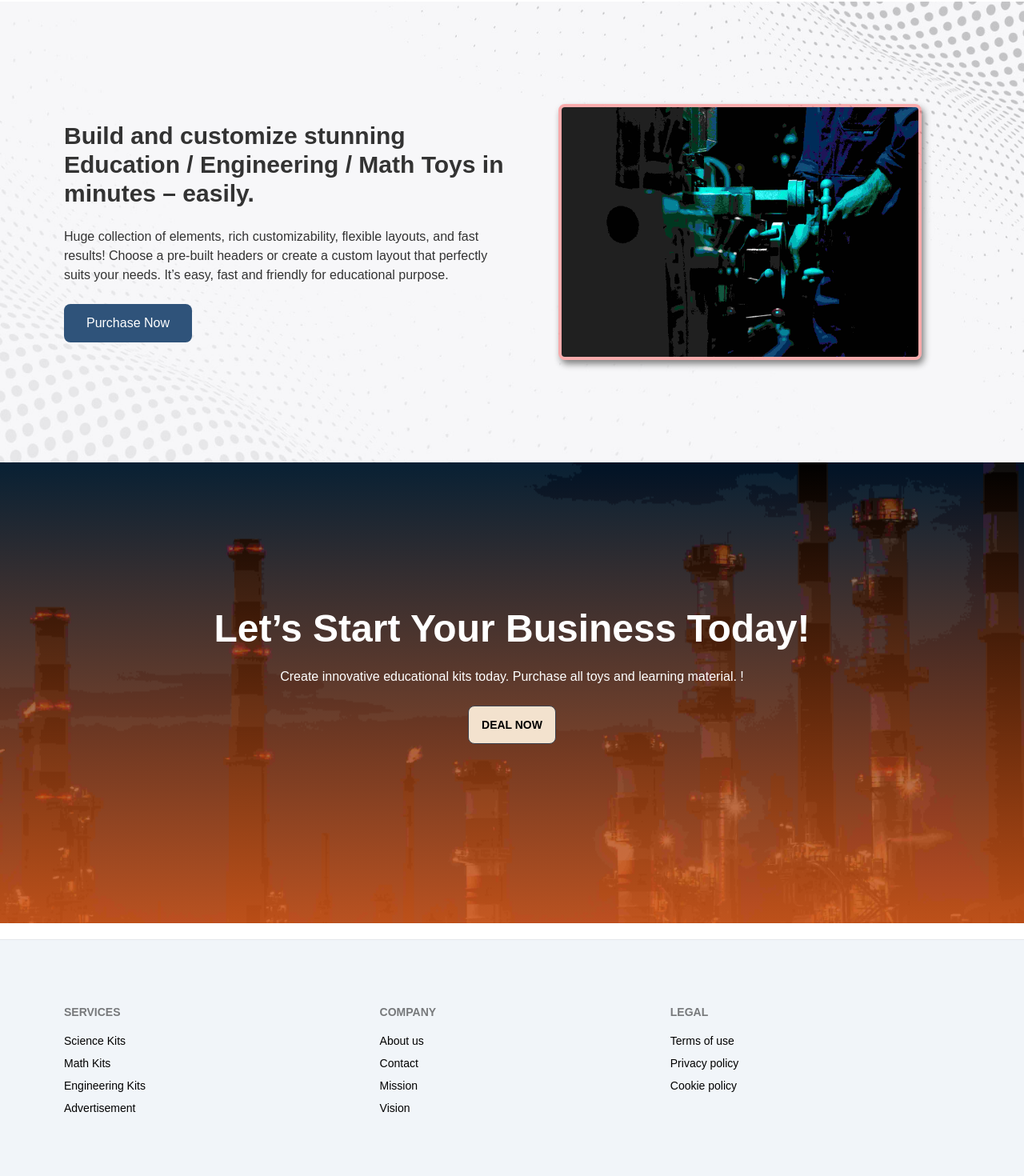
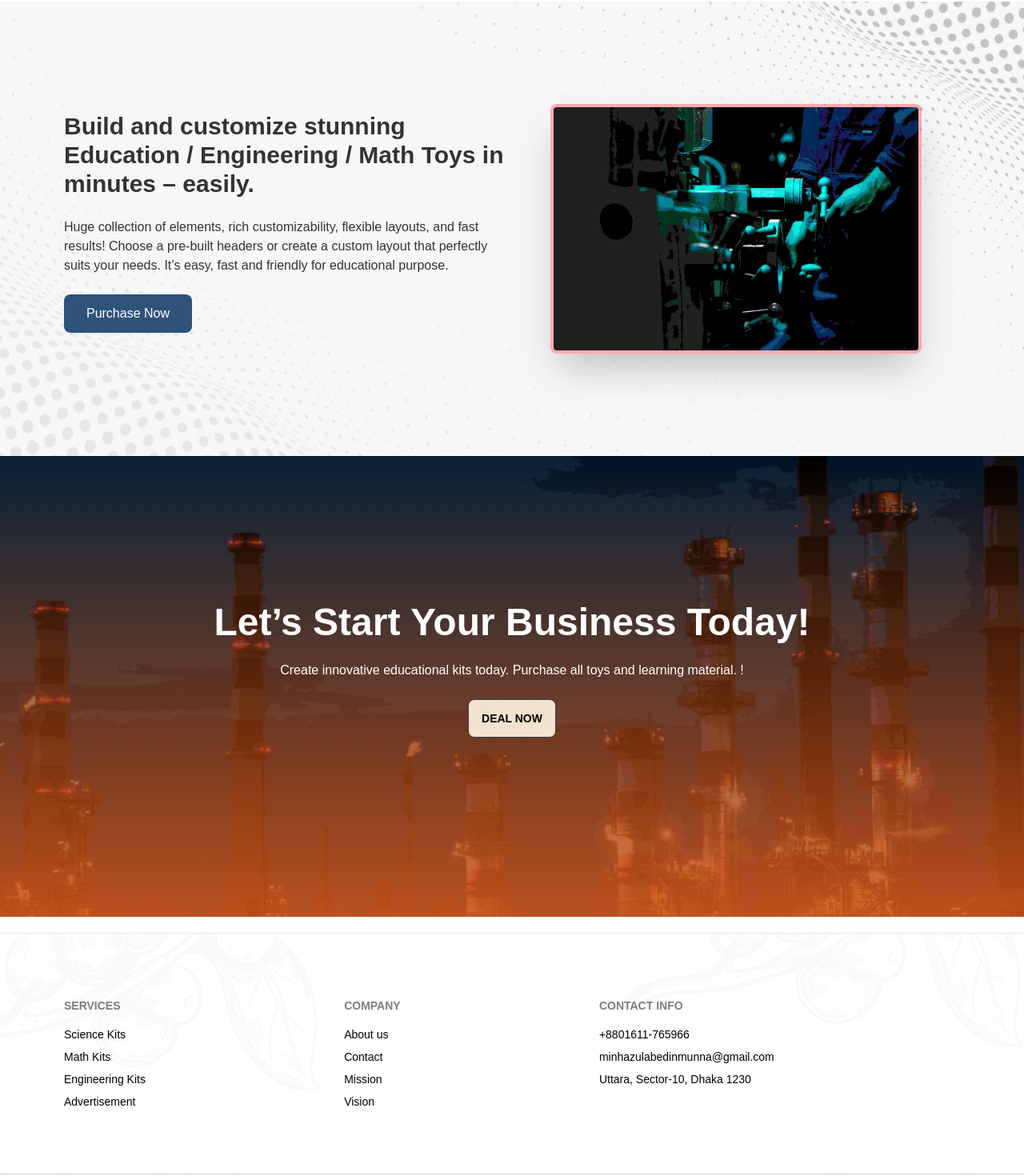
Before and after one commit to smmunna/b7a11-toy-marketplace-client-side-smmunna, a React (Vite) app in the folder learning-light-house-client/: page / in a window 1280 px wide. Shown: the part 1492-2962 px from the top of the page at 80% size. Built offline with nearby package versions, Linux system fonts and the light colour scheme; no server answers; a web font is replaced by a local one.

Commit message:
Update 4 no section

```diff
--- a/learning-light-house-client/src/components/Footer/Footer.css
+++ b/learning-light-house-client/src/components/Footer/Footer.css
@@ -4,10 +4,10 @@
     font-family: 'Mogra', cursive;
 }
 
-/*
+
 .footer{
-    background: url("../../assets/images/footer-bg.jpg");
+    background: url("../../assets/images/11.png");
     background-size: cover;
     background-repeat: no-repeat;
     background-position: center;
-} */
+}
--- a/learning-light-house-client/src/components/Footer/Footer.jsx
+++ b/learning-light-house-client/src/components/Footer/Footer.jsx
@@ -24,10 +24,10 @@ const Footer = () => {
                     <a className="link link-hover">Vision</a>
                 </div>
                 <div>
-                    <span className="footer-title">Legal</span>
-                    <a className="link link-hover">Terms of use</a>
-                    <a className="link link-hover">Privacy policy</a>
-                    <a className="link link-hover">Cookie policy</a>
+                    <span className="footer-title">Contact Info</span>
+                    <a href='tel:+8801611765966'>+8801611-765966</a>
+                    <p>minhazulabedinmunna@gmail.com</p>
+                    <p>Uttara, Sector-10, Dhaka 1230</p>
                 </div>
             </footer>
             <footer className="footer px-10 pt-5 border-t  text-black border-base-300">
--- a/learning-light-house-client/src/components/Header/Header.jsx
+++ b/learning-light-house-client/src/components/Header/Header.jsx
@@ -17,11 +17,23 @@ const Header = () => {
                     <li><ActiveLink to="/mytoys">My Toys</ActiveLink></li>
                 </>
                 :
-                <>
-
-                </>
+                <></>
         }
         <li><ActiveLink to="/blogs">Blogs</ActiveLink></li>
+        {
+            user ?
+                <>
+                    <>
+                        <div className="avatar mr-4 md:hidden">
+                            <div className=" w-10 rounded-full ring ring-primary ring-offset-base-100 ring-offset-2">
+                                <img src={user.photoURL} title={`${user?.displayName}`} />
+                            </div>
+                        </div>
+                    </>
+                </>
+                :
+                <></>
+        }
     </>
     return (
         <div className="navbar py-3 lg:px-20">
@@ -45,13 +57,13 @@ const Header = () => {
                 user ?
                     <>
                         <div className="navbar-end">
-                            <>
-                                <div className="avatar mr-4 hidden lg:flex items-center  md:block">
+                            <Link>
+                                <div className="avatar mr-4 hidden md:block">
                                     <div className=" w-10 rounded-full ring ring-primary ring-offset-base-100 ring-offset-2">
                                         <img src={user.photoURL} title={`${user?.displayName}`} />
                                     </div>
                                 </div>
-                            </>
+                            </Link>
                             <Link className='button p-2 text-white rounded w-32 text-center hover:bg-warning' onClick={logOut}>Logout</Link>
                         </div>
                     </>
--- a/learning-light-house-client/src/components/Home/EngToys/EngToy.css
+++ b/learning-light-house-client/src/components/Home/EngToys/EngToy.css
@@ -1,6 +1,6 @@
 .engimage img{
     border: 4px solid rgba(255, 0, 0, 0.311);
-    box-shadow: 3px 5px 8px grey;
+    /* box-shadow: 3px 5px 8px grey; */
 }
 
 .EngToys{
--- a/learning-light-house-client/src/components/Home/EngToys/EngToys.jsx
+++ b/learning-light-house-client/src/components/Home/EngToys/EngToys.jsx
@@ -4,16 +4,18 @@ import './EngToy.css'
 
 const EngToys = () => {
     return (
-        <div className='EngToys px-10 lg:px-20 py-20 lg:mt-20 grid grid-cols-1 lg:grid-cols-2 justify-center items-center gap-5' >
-            <div className='space-y-6' data-aos="fade-left">
+        <div className='EngToys px-10 lg:px-20 py-20 lg:mt-20 grid grid-cols-1 lg:grid-cols-2 justify-center items-center ' >
+            <div className='space-y-6'>
                 <h3 className='text-3xl font-semibold'>Build and customize stunning Education / Engineering / Math Toys in minutes – easily.</h3>
                 <p className=''>Huge collection of elements, rich customizability, flexible layouts, and fast results!
                     Choose a pre-built headers or create a custom layout that perfectly suits your needs. It’s easy, fast and friendly for educational purpose.</p>
-                <button className='button p-3  hover:btn-warning rounded-lg w-40 text-white'>Purchase Now</button>
+                <div>
+                    <button className='button p-3 mb-4 hover:btn-warning rounded-lg w-40 text-white'>Purchase Now</button>
+                </div>
             </div>
             <div>
-                <div className='lg:p-12 engimage' data-aos="fade-left">
-                    <img src={Eng1} className=' w-full h-full md:h-72 lg:w-75 lg:h-80 rounded-lg shadow-2xl' alt="" />
+                <div className='lg:p-12 engimage' >
+                    <img src={Eng1} className='rounded-lg shadow-2xl' alt="" />
                 </div>
             </div>
         </div>
```
